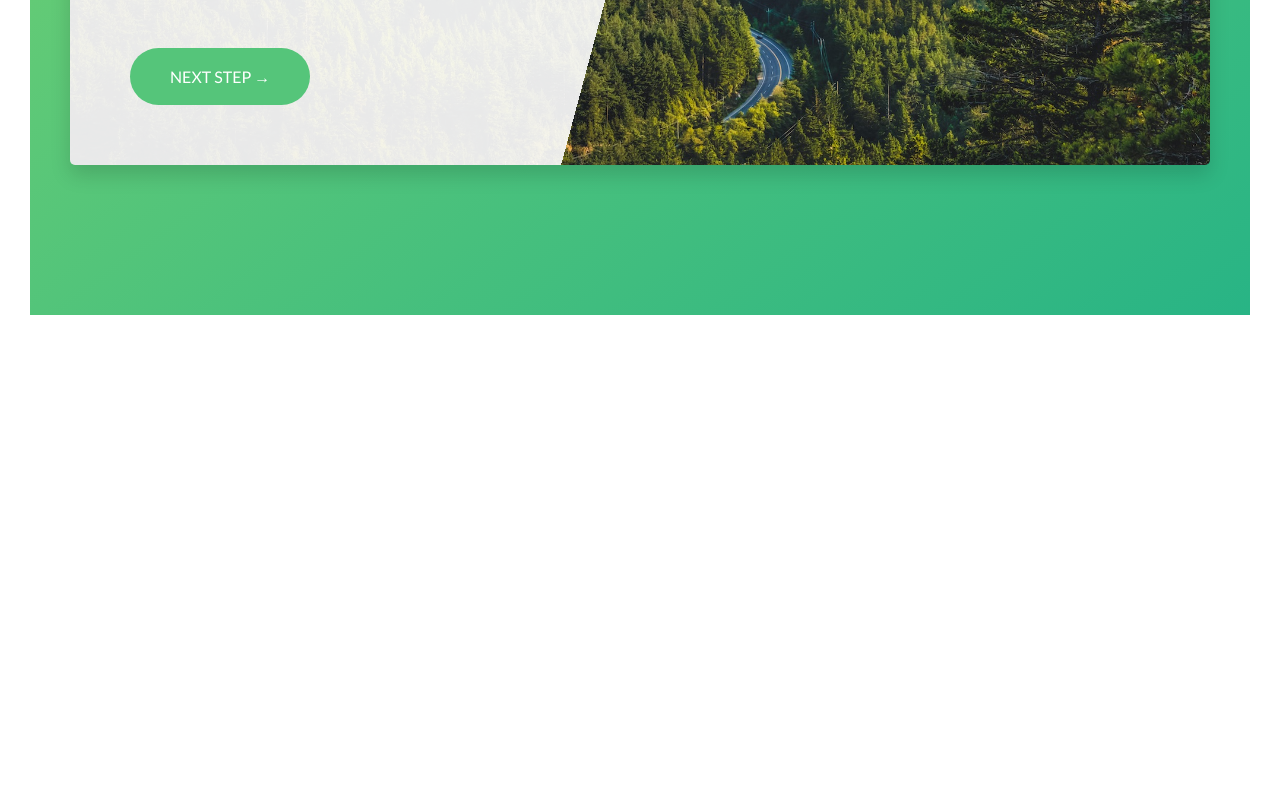
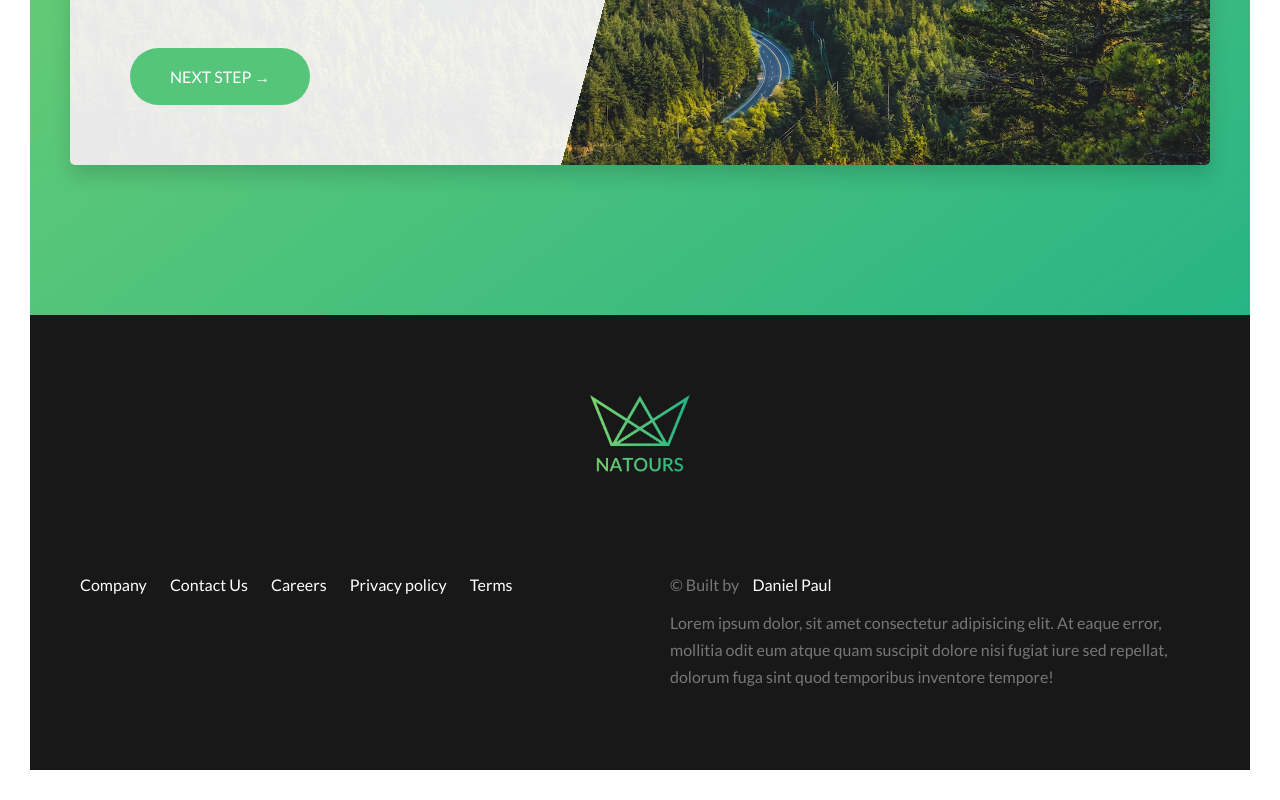
Before and after one commit to tchatchouangDaniel/natours, a website: page index.html in a window 1280 px wide. Shown: the part 5125-5925 px from the top of the page. Before the commit the page ends 5470 px from the top, so only its background shows below. Drawn offline with Linux system fonts and the light colour scheme.

Commit message:
add a footer

```diff
--- a/index.html
+++ b/index.html
@@ -368,6 +368,43 @@
         </div>
       </section>
     </main>
+    <footer class="footer">
+      <div class="footer__logo-box">
+        <img src="img/logo-green-2x.png" alt="full logo" class="footer__logo" />
+      </div>
+      <div class="row">
+        <div class="col-1-of-2">
+          <div class="footer__navigation">
+            <ul class="footer__list">
+              <li class="footer__item">
+                <a href="" class="footer__link">Company</a>
+              </li>
+              <li class="footer__item">
+                <a href="" class="footer__link">Contact Us</a>
+              </li>
+              <li class="footer__item">
+                <a href="" class="footer__link">Careers</a>
+              </li>
+              <li class="footer__item">
+                <a href="" class="footer__link">Privacy policy</a>
+              </li>
+              <li class="footer__item">
+                <a href="" class="footer__link">Terms</a>
+              </li>
+            </ul>
+          </div>
+        </div>
+        <div class="col-1-of-2">
+          <p class="footer__copyright">
+            &copy; Built by <a href="#" class="footer__link">Daniel Paul</a>
+            <br />Lorem ipsum dolor, sit amet consectetur adipisicing elit. At
+            eaque error, mollitia odit eum atque quam suscipit dolore nisi
+            fugiat iure sed repellat, dolorum fuga sint quod temporibus
+            inventore tempore!
+          </p>
+        </div>
+      </div>
+    </footer>
     <!--GRID SYSTEM
         <section class="grid-test">
       <div class="row">
--- a/package.json
+++ b/package.json
@@ -9,5 +9,8 @@
   },
   "devDependencies": {
     "node-sass": "^6.0.1"
+  },
+  "dependencies": {
+    "gsap": "^3.7.0"
   }
 }
--- a/sass/abstracts/_variables.scss
+++ b/sass/abstracts/_variables.scss
@@ -3,7 +3,9 @@ $color-primary: #55c57a;
 $color-primary-light: #7ed56f;
 $color-primary-dark: #28b485;
 $color-grey: #777;
-$color-dark: #000000;
+$color-dark-2: #181818;
+$color-dark-3: #1f1f1f;
+$color-dark: #000;
 $color-white: #ffffff;
 $color-grey-light-1: #f7f7f7;
 $color-separator: #e6e6e6;
--- /dev/null
+++ b/sass/layout/_footer.scss
@@ -0,0 +1,42 @@
+.footer {
+  padding: 8rem 0;
+  background-color: $color-dark-2;
+  &__logo-box {
+    text-align: center;
+    margin-bottom: 8rem;
+  }
+  &__logo {
+    display: inline-block;
+    width: 10rem;
+  }
+  &__list {
+    list-style: none;
+  }
+
+  &__item {
+    display: inline-block;
+    text-align: center;
+    &:not(:last-child) {
+      & > * {
+        padding: 1rem;
+      }
+    }
+  }
+
+  &__link {
+    display: inline-block;
+    text-decoration: none;
+    color: $color-white;
+    padding: 1rem;
+    transition: all 0.5s ease;
+    backface-visibility: hidden;
+    &:hover {
+      transform: scale(1.1) rotate(-15deg);
+      background-color: $color-dark-3;
+      padding: 1rem;
+    }
+  }
+
+  &__copyright {
+  }
+}
--- a/sass/main.scss
+++ b/sass/main.scss
@@ -15,8 +15,8 @@
 @import "components/bg-video";
 @import "components/form";
 
-
 @import "layout/header";
 @import "layout/grid";
+@import "layout/footer";
 
 @import "pages/home";
```
Also changed, not shown: css/style.css, 2 other files.
